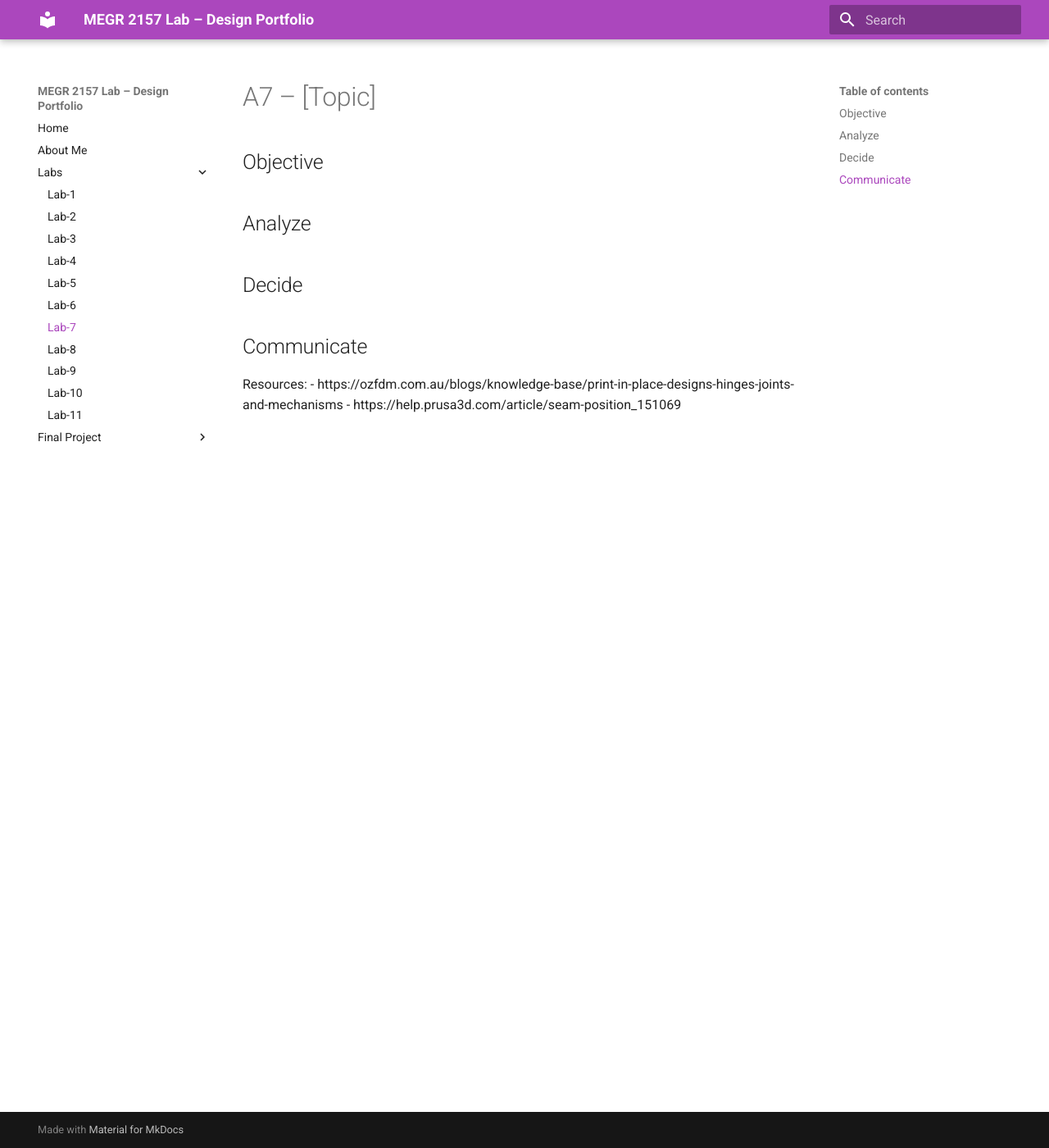
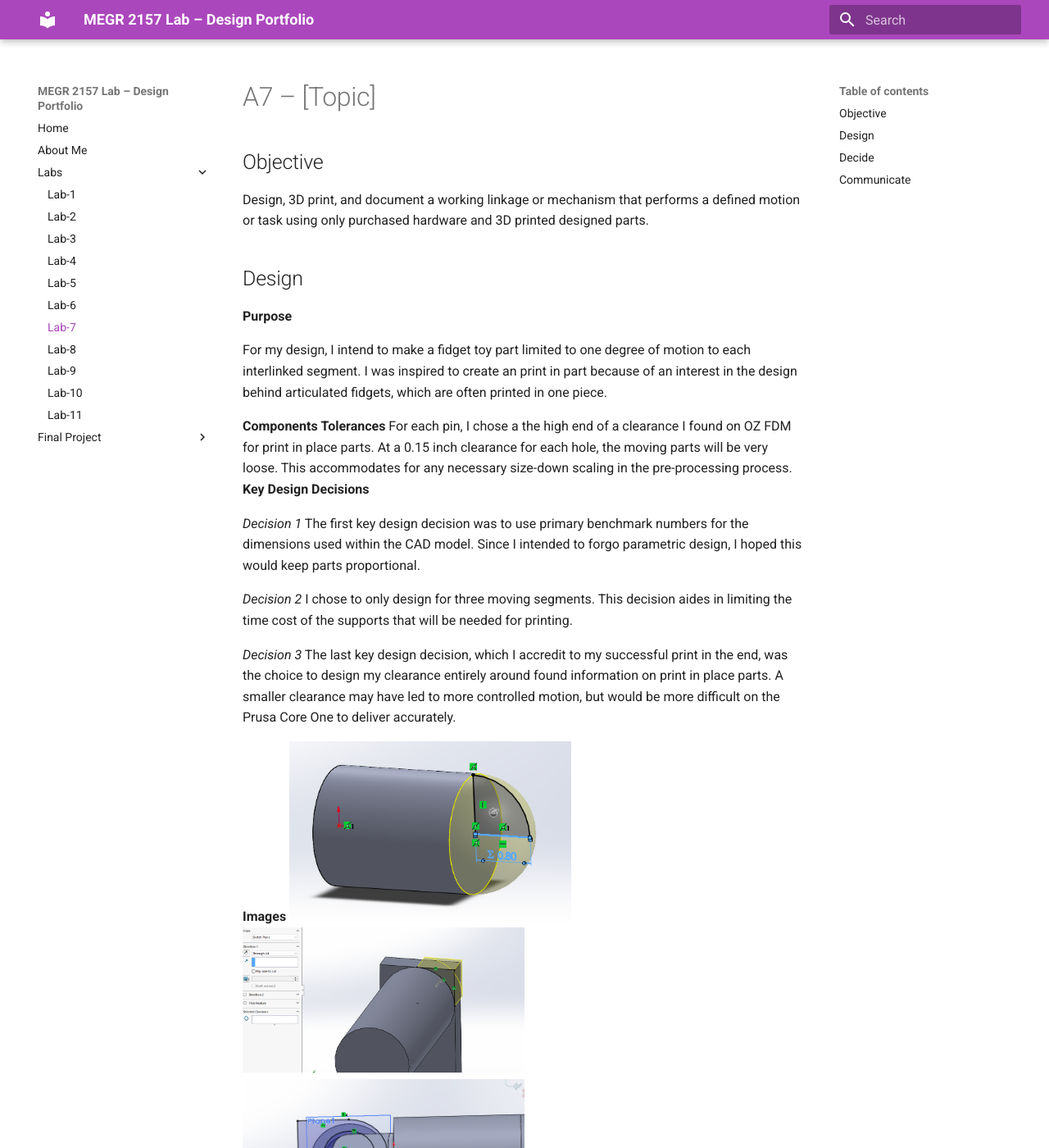
Before and after one commit to swils201/saniyah-wilson-portfolio, an MkDocs documentation site: the page built from docs/Labs/L07/index.md, in a window 1280 px wide and 1400 px high. Shown: the whole window at 82% size. Built offline with MkDocs 1.6.1 and Material for MkDocs 9.7.7, drawn with Linux system fonts in a browser that asks for light colours; some of the changed text lies outside the part shown.

Commit message:
Enhance index.md with detailed design documentation
Expanded the design section with purpose, components, tolerances, key design decisions, images, and final part details.

```diff
--- a/docs/Labs/L07/index.md
+++ b/docs/Labs/L07/index.md
@@ -1,10 +1,40 @@
 # A7 – [Topic]
 
 ## Objective
+Design, 3D print, and document a working linkage or mechanism that performs a defined motion or task using only purchased hardware and 3D printed designed parts.
+
+## Design
+
+**Purpose**
+
+For my design, I intend to make a fidget toy part limited to one degree of motion to each interlinked segment. I was inspired to create an print in part because of an interest in the design behind articulated fidgets, which are often printed in one piece.
+
+**Components**
+**Tolerances**
+For each pin, I chose a the high end of a clearance I found on OZ FDM for print in place parts. At a 0.15 inch clearance for each hole, the moving parts will be very loose. This accommodates for any necessary size-down scaling in the pre-processing process.
+**Key Design Decisions**
+
+*Decision 1*
+The first key design decision was to use primary benchmark numbers for the dimensions used within the CAD model. Since I intended to forgo parametric design, I hoped this would keep parts proportional.
+
+*Decision 2*
+I chose to only design for three moving segments. This decision aides in limiting the time cost of the supports that will be needed for printing.
+
+*Decision 3*
+The last key design decision, which I accredit to my successful print in the end, was the choice to design my clearance entirely around found information on print in place parts. A smaller clearance may have led to more controlled motion, but would be more difficult on the Prusa Core One to deliver accurately.
+
+**Images**
+<img src="L7_CAD2.png" alt="Description of image" width="50%" />
+<img src="L7_CAD6.png" alt="Description of image" width="50%" />
+<img src="L7_CAD12.png" alt="Description of image" width="50%" />
+<img src="L7_FINALCAD.png" alt="Description of image" width="50%" />
+
+Another seen within the CAD model, was the choice to simplify the part geometrically using symmetry throughout the design. Doing this saved time in modeling and limited the need to track dimensions.
+
+Rather than changing the elephants foot setting to fulfill the assignments requirements, I chose a random seam placement for my print. To create smoothness along the joints, I attempted to reduce the size of these seams by printing at 0.1 mm layer height.
 
 
-## Analyze
-
+**Final Part**
 
 ## Decide
 
```
